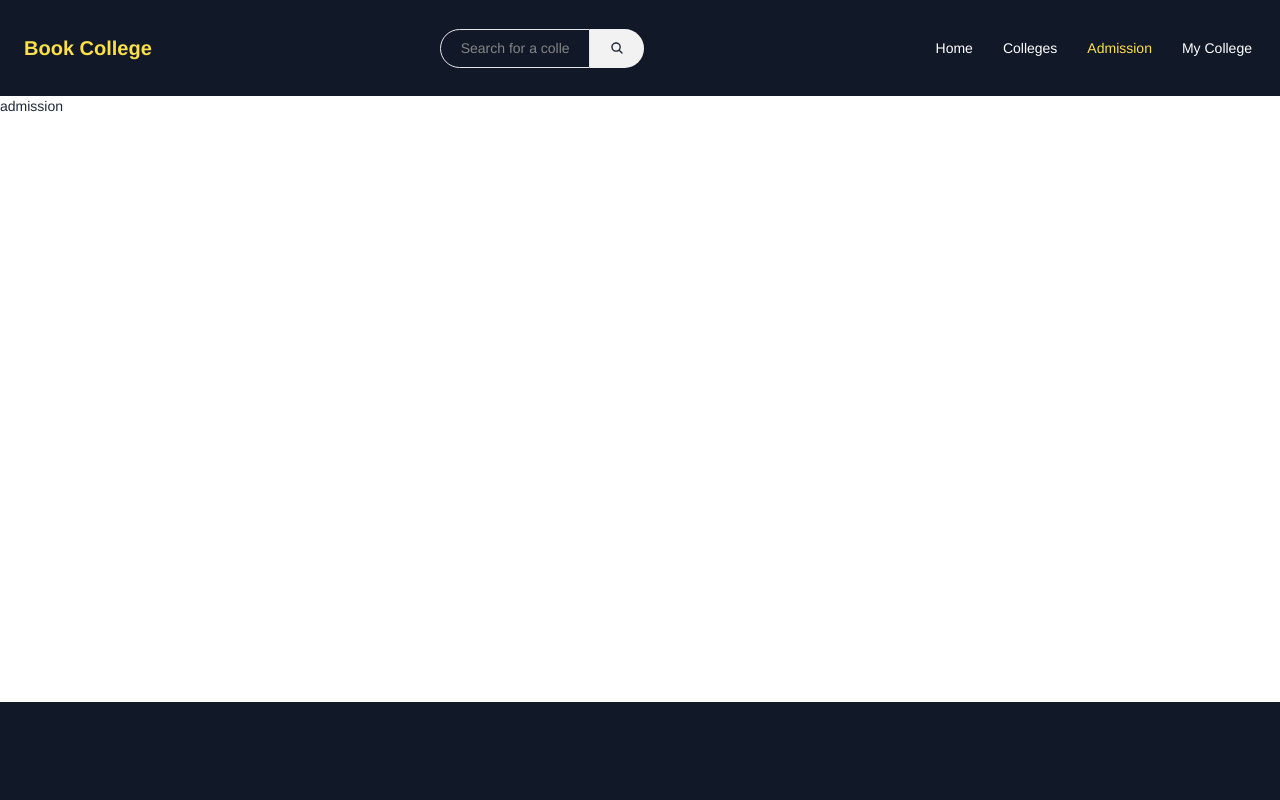
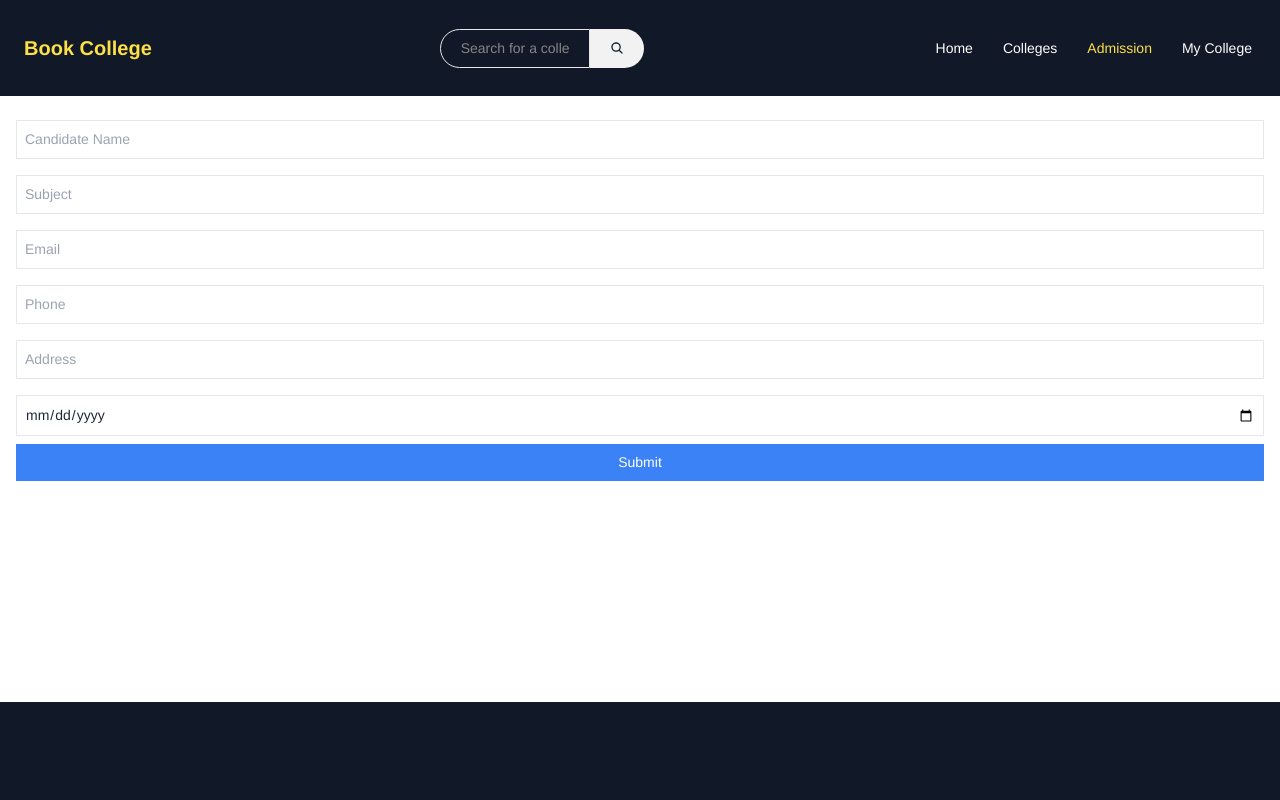
Before and after one commit to ashiqur-r-biplop/Book-College-service-front-end, a React (Vite) app: page /admission in a window 1280 px wide. Shown: the top 800 px of the page. Built offline with nearby package versions, Linux system fonts and the light colour scheme.

Commit message:
my collage design admission design colleges design comeplete

```diff
--- /dev/null
+++ b/src/Pages/404/ErrorPage.jsx
@@ -0,0 +1,15 @@
+import { IoMdArrowRoundBack } from "react-icons/io";
+import { useNavigate } from "react-router-dom";
+
+const ErrorPage = () => {
+    const navigate = useNavigate()
+    return (
+        <div className="h-screen w-full flex flex-col justify-center items-center">
+            <button className="flex items-center gap-1" onClick={(() => navigate(-1))}> <><IoMdArrowRoundBack />
+                Back</></button>
+            <p className="text-red-500">404 error The page is not found</p>
+        </div>
+    );
+};
+
+export default ErrorPage;
--- /dev/null
+++ b/src/Pages/Admission/Admission.jsx
@@ -0,0 +1,77 @@
+// src/pages/Admission.js
+import { useState } from 'react';
+import { useNavigate } from 'react-router-dom';
+
+const Admission = () => {
+    const [formData, setFormData] = useState({
+        name: '',
+        subject: '',
+        email: '',
+        phone: '',
+        address: '',
+        dob: '',
+    });
+    const navigate = useNavigate();
+
+    const handleSubmit = (e) => {
+        e.preventDefault();
+        // Save formData to the database or state
+        // Redirect to "My College" page after submission
+        navigate('/my-college', { state: formData });
+    };
+
+    return (
+        <form onSubmit={handleSubmit} className="p-4">
+            <input
+                type="text"
+                placeholder="Candidate Name"
+                value={formData.name}
+                onChange={(e) => setFormData({ ...formData, name: e.target.value })}
+                className="border p-2 my-2 w-full"
+                required
+            />
+            <input
+                type="text"
+                placeholder="Subject"
+                value={formData.subject}
+                onChange={(e) => setFormData({ ...formData, subject: e.target.value })}
+                className="border p-2 my-2 w-full"
+                required
+            />
+            <input
+                type="email"
+                placeholder="Email"
+                value={formData.email}
+                onChange={(e) => setFormData({ ...formData, email: e.target.value })}
+                className="border p-2 my-2 w-full"
+                required
+            />
+            <input
+                type="text"
+                placeholder="Phone"
+                value={formData.phone}
+                onChange={(e) => setFormData({ ...formData, phone: e.target.value })}
+                className="border p-2 my-2 w-full"
+                required
+            />
+            <input
+                type="text"
+                placeholder="Address"
+                value={formData.address}
+                onChange={(e) => setFormData({ ...formData, address: e.target.value })}
+                className="border p-2 my-2 w-full"
+                required
+            />
+            <input
+                type="date"
+                value={formData.dob}
+                onChange={(e) => setFormData({ ...formData, dob: e.target.value })}
+                className="border p-2 my-2 w-full"
+                required
+            />
+            <button type="submit" className="bg-blue-500 text-white p-2 w-full">Submit</button>
+        </form>
+    );
+};
+
+export default Admission;
--- /dev/null
+++ b/src/Pages/CollegeDetails/CollegeDetails.jsx
@@ -0,0 +1,37 @@
+import { useParams } from 'react-router-dom';
+
+const collegeDetails = {
+    1: {
+        name: 'College A',
+        events: ['Event 1', 'Event 2'],
+        sports: ['Football', 'Basketball'],
+        research: 20,
+    },
+    // Add more details for other colleges
+};
+
+const CollegeDetails = () => {
+    const { id } = useParams();
+    const college = collegeDetails[id];
+
+    return (
+        <div className="p-4">
+            <h1 className="text-3xl font-bold">{college.name}</h1>
+            <p>Research Papers: {college.research}</p>
+            <h2 className="text-2xl font-bold mt-4">Events</h2>
+            <ul>
+                {college.events.map((event, index) => (
+                    <li key={index}>{event}</li>
+                ))}
+            </ul>
+            <h2 className="text-2xl font-bold mt-4">Sports</h2>
+            <ul>
+                {college.sports.map((sport, index) => (
+                    <li key={index}>{sport}</li>
+                ))}
+            </ul>
+        </div>
+    );
+};
+
+export default CollegeDetails;
--- /dev/null
+++ b/src/Pages/Colleges/Colleges.jsx
@@ -0,0 +1,36 @@
+// src/pages/Colleges.js
+import { Link } from 'react-router-dom';
+
+const colleges = [
+    {
+        id: 1,
+        name: 'College A',
+        rating: 4.5,
+        admissionDate: 'Aug 2024',
+        researchCount: 20,
+        image: 'college-a.jpg',
+    },
+    // Add more college objects
+];
+
+const Colleges = () => {
+    return (
+        <div className="p-4">
+            <h1 className="text-2xl font-bold mb-4">Colleges</h1>
+            <div className="grid grid-cols-1 md:grid-cols-3 gap-4">
+                {colleges.map((college) => (
+                    <div key={college.id} className="border p-4">
+                        <img src={college.image} alt={college.name} className="mb-2" />
+                        <h2 className="text-xl font-bold">{college.name}</h2>
+                        <p>Rating: {college.rating}</p>
+                        <p>Admission Date: {college.admissionDate}</p>
+                        <p>Research Papers: {college.researchCount}</p>
+                        <Link to={`/colleges/${college.id}`} className="text-blue-500">Details</Link>
+                    </div>
+                ))}
+            </div>
+        </div>
+    );
+};
+
+export default Colleges;
--- /dev/null
+++ b/src/Pages/MyCollege/MyCollege.jsx
@@ -0,0 +1,52 @@
+// src/pages/MyCollege.js
+import { useState } from 'react';
+import { useLocation } from 'react-router-dom';
+
+const MyCollege = () => {
+    const location = useLocation();
+    const [review, setReview] = useState('');
+    const [rating, setRating] = useState(0);
+
+    const handleReviewSubmit = (e) => {
+        e.preventDefault();
+        // Save review and rating to the database or state
+        console.log('Review submitted:', review, 'Rating:', rating);
+    };
+
+    return (
+        <div className="p-4">
+            <h1 className="text-2xl font-bold mb-4">My College</h1>
+            {location.state && (
+                <div>
+                    <p><strong>Candidate Name:</strong> {location.state.name}</p>
+                    <p><strong>Subject:</strong> {location.state.subject}</p>
+                    <p><strong>Email:</strong> {location.state.email}</p>
+                    <p><strong>Phone:</strong> {location.state.phone}</p>
+                    <p><strong>Address:</strong> {location.state.address}</p>
+                    <p><strong>Date of Birth:</strong> {location.state.dob}</p>
+                </div>
+            )}
+
+            <form onSubmit={handleReviewSubmit} className="mt-4">
+                <textarea
+                    placeholder="Write your review"
+                    value={review}
+                    onChange={(e) => setReview(e.target.value)}
+                    className="border p-2 my-2 w-full"
+                    required
+                />
+                <input
+                    type="number"
+                    placeholder="Rating (1-5)"
+                    value={rating}
+                    onChange={(e) => setRating(e.target.value)}
+                    className="border p-2 my-2 w-full"
+                    required
+                />
+                <button type="submit" className="bg-blue-500 text-white p-2 w-full">Submit Review</button>
+            </form>
+        </div>
+    );
+};
+
+export default MyCollege;
--- a/src/route/Routes.jsx
+++ b/src/route/Routes.jsx
@@ -7,10 +7,15 @@ import {
 } from "react-router-dom";
 import Main from "../Layout/Main/Main";
 import Home from "../Pages/Home/Home";
+import ErrorPage from "../Pages/404/ErrorPage";
+import Colleges from "../Pages/Colleges/Colleges";
+import Admission from "../Pages/Admission/Admission";
+import MyCollege from "../Pages/MyCollege/MyCollege";
 export const router = createBrowserRouter([
     {
         path: "/",
         element: <Main />,
+        errorElement: <ErrorPage />,
         children: [
             {
                 path: "/",
@@ -18,15 +23,15 @@ export const router = createBrowserRouter([
             },
             {
                 path: "/colleges",
-                element: "colleges"
+                element: <Colleges />
             },
             {
                 path: "/admission",
-                element: "admission"
+                element: <Admission />
             },
             {
                 path: "/my-college",
-                element: "my-college"
+                element: <MyCollege />
             },
         ]
     }
```
